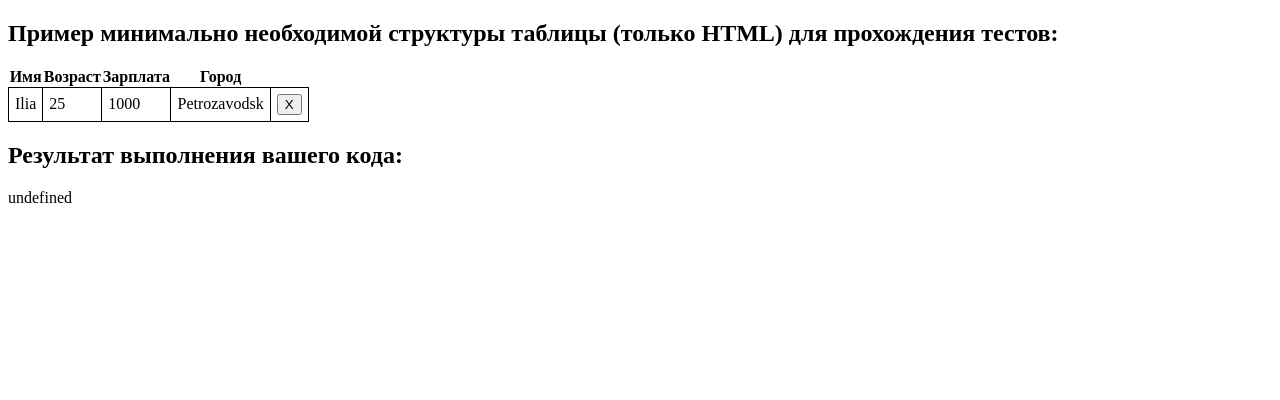
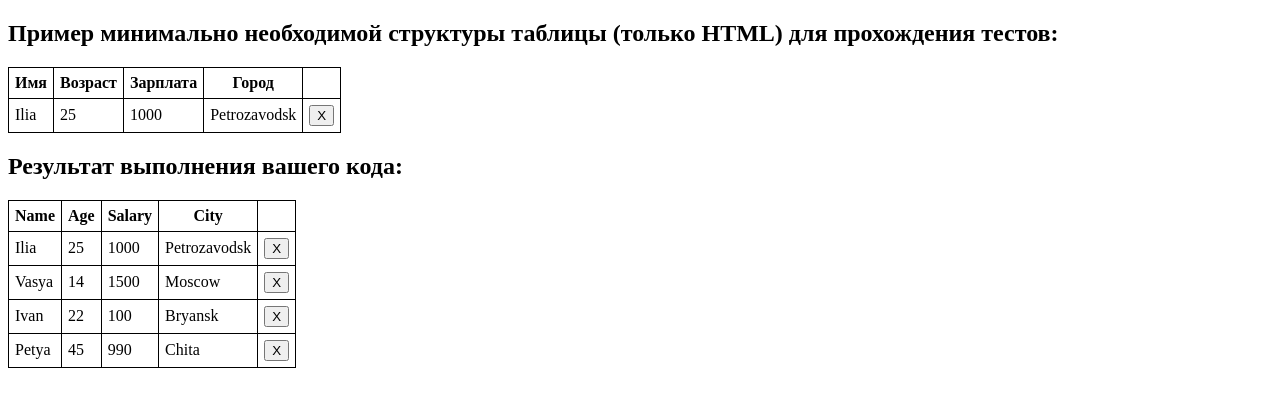
Before and after one commit to js-tasks-ru/jsbasic-20210513-2_alexandr8, a website: page 6-module/1-task/index.html in a window 1280 px wide. Drawn offline with Linux system fonts and the light colour scheme.

Commit message:
Solution to the problem 'Table with rows to be deleted'

```diff
--- /dev/null
+++ b/6-module/1-task/functions.js
@@ -0,0 +1,9 @@
+/**
+ * Функция делает первый символ в строке заглавным.
+ * @param {string} str
+ * @returns new snring
+ */
+export default function ucFirst(str) {
+    // ваш код...
+    return !!str && `${str[0].toUpperCase()}${str.slice(1)}` || str;
+}
--- a/6-module/1-task/index.js
+++ b/6-module/1-task/index.js
@@ -1,3 +1,4 @@
+import ucFirst from './functions.js'
 /**
  * Компонент, который реализует таблицу
  * с возможностью удаления строк
@@ -14,5 +15,92 @@
  */
 export default class UserTable {
   constructor(rows) {
+    this.elem = document.createElement('table');
+    this.elem.classList.add('table');
+    this.renderTitle(rows);
+    this.renderBody(rows);
+    this.addRemoveButtons();
   }
+
+  /**
+   * Метод генерирует кнопку с обработчиком remove().
+   * @param {string} text
+   * @param {HTMLElement} item удаляемый после клика элемент.
+   * @returns HTMLElement
+   */
+  renderRemoveButton(text, item) {
+    let button = document.createElement('button');
+    button.innerHTML = text;
+    button.addEventListener('click', () => item.remove());
+    return button;
+  }
+
+  /**
+   * Метод генерирует строку таблицы со значениями свойств
+   * переданного объекта.
+   * @param {HTMLTableElement} node
+   * @param {string} tagName 'th' | 'tr'
+   * @param {object} item
+   */
+  renderRow(node, tagName, item) {
+    let row = document.createElement('tr');
+
+    if (node.tagName === 'TBODY') {
+      row.classList.add('user');
+    }
+
+    for (let prop in item) {
+      let element = document.createElement(`${tagName}`);
+      element.innerHTML = node.tagName !== 'THEAD' ? item[prop] : ucFirst(prop);
+      row.append(element);
+    }
+
+    node.append(row);
+  }
+
+  /**
+   * Метод генерирунет заголовок таблицы.
+   * @param {Array} rows
+   */
+  renderTitle(rows) {
+    let item = rows[0];
+    let title = document.createElement('thead');
+    let lastCell = document.createElement(`th`);
+
+    this.renderRow(title, 'th', item);
+
+    let row = title.querySelector('tr');
+    row.insertAdjacentElement('beforeEnd', lastCell);
+
+    this.elem.append(title);
+  }
+
+  /**
+   * Метод генерирует таблицу с данными.
+   * @param {Array} rows
+   */
+  renderBody(rows) {
+    let body = document.createElement('tbody');
+
+    for (let user of rows) {
+      this.renderRow(body, 'td', user);
+    }
+
+    this.elem.append(body);
+  }
+
+  /**
+   * Метод добавляет в таблицу на каждую строку с данными
+   * кнопку для удаления этой строки.
+   */
+  addRemoveButtons() {
+    let users = this.elem.querySelectorAll('.user');
+
+    for (let user of users) {
+      let lastCell = document.createElement(`td`);
+      lastCell.append(this.renderRemoveButton('X', user));
+      user.append(lastCell);
+    }
+  }
+
 }
--- a/6-module/1-task/style.css
+++ b/6-module/1-task/style.css
@@ -1,4 +1,4 @@
-td {
+td, th {
     border: 1px solid black;
     padding: 6px;
 }
```
Also changed, not shown: 6-module/1-task/functions.test.js (added, +13 -0 lines).
